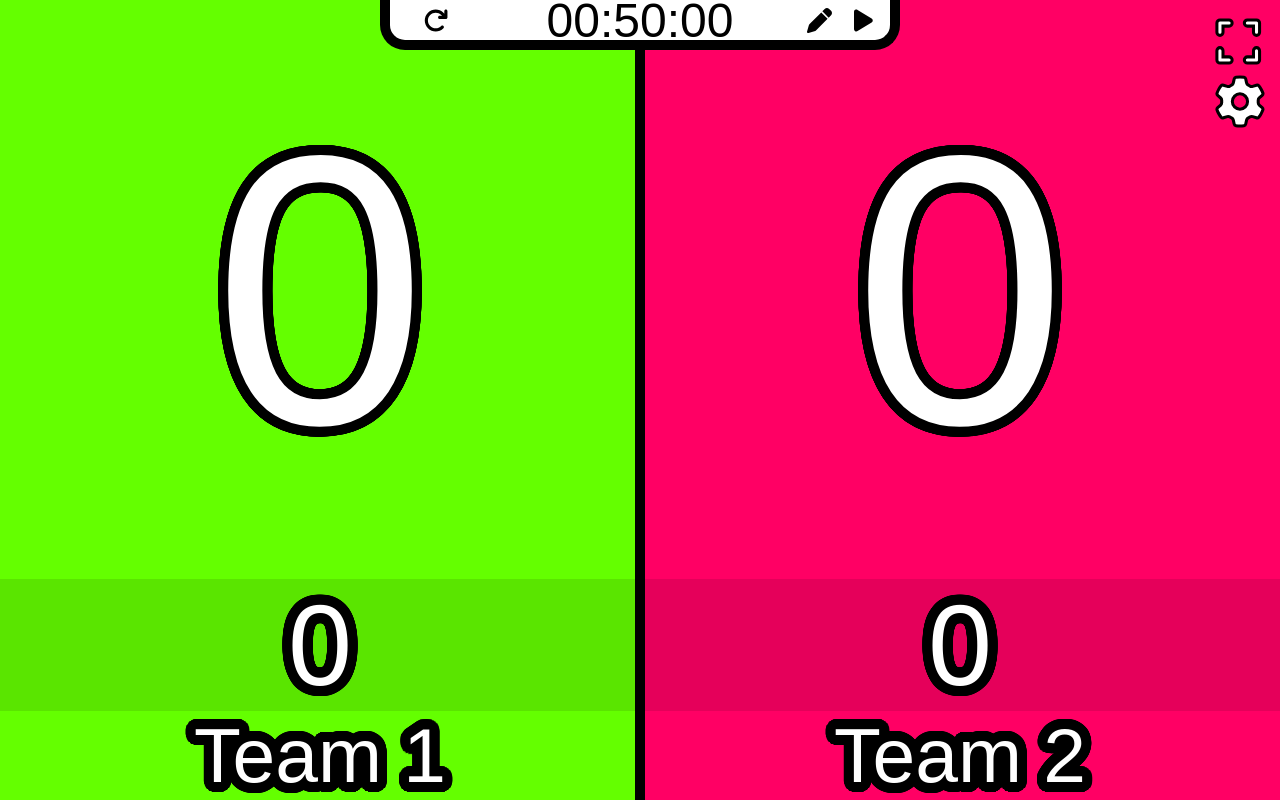
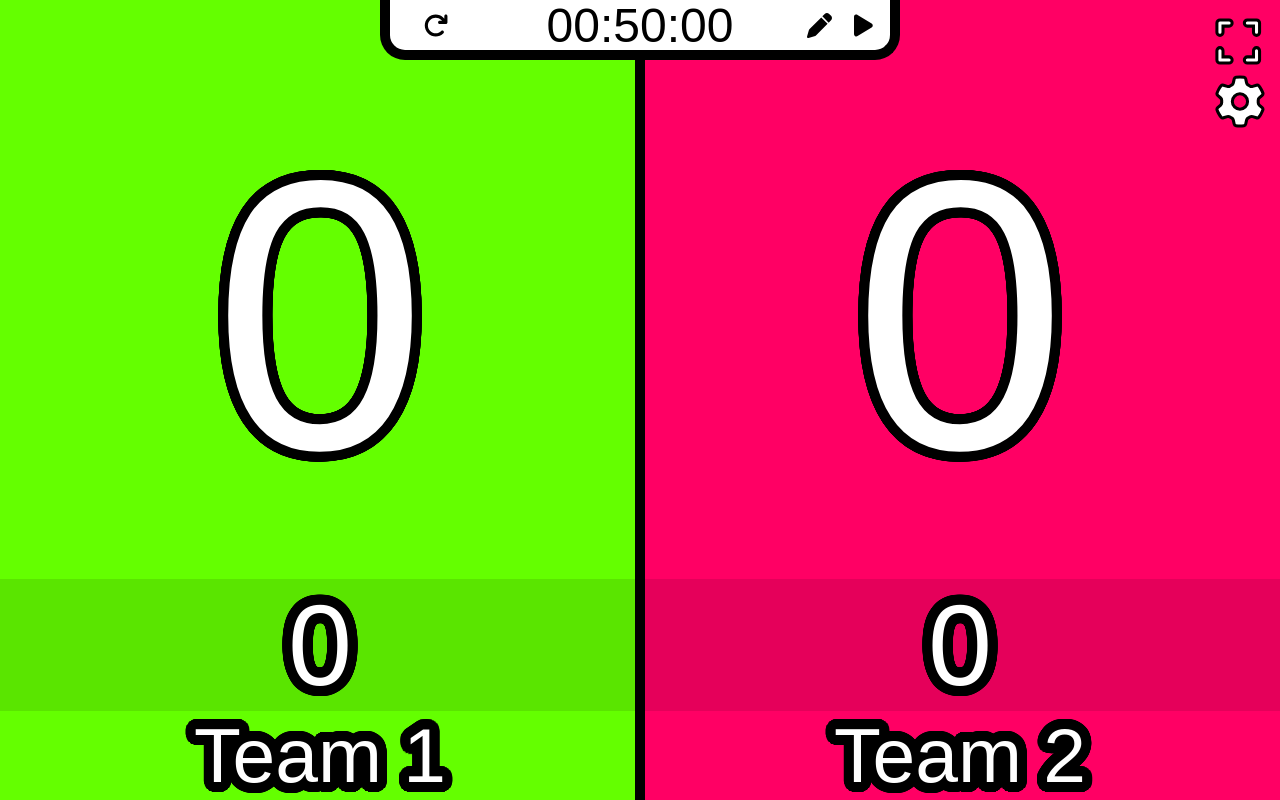
Before and after one commit to fmilan1/scoreboard-old, a plain HTML site: page index.html in a window 1280 px wide. Drawn offline with Linux system fonts and the light colour scheme; a web font is replaced by a local one.

Commit message:
Add files via upload

```diff
--- a/style.css
+++ b/style.css
@@ -147,13 +147,14 @@ body {
     justify-content: center;
     align-items: center;
     cursor: pointer;
+    transform: translateY(25px);
 }
 
 .timer-container {
     position: absolute;
     max-width: 500px;
     width: 50%;
-    height: 5%;
+    height: 50px;
     background-color: white;
     border-right: 10px solid black;
     border-bottom: 10px solid black;
@@ -209,8 +210,6 @@ body {
     font-size: .3em;
     cursor: pointer;
     width: 100%;
-    /* height: 100%; */
-    /* height: 70px; */
     display: flex;
     justify-content: center;
     align-items: center;
```
